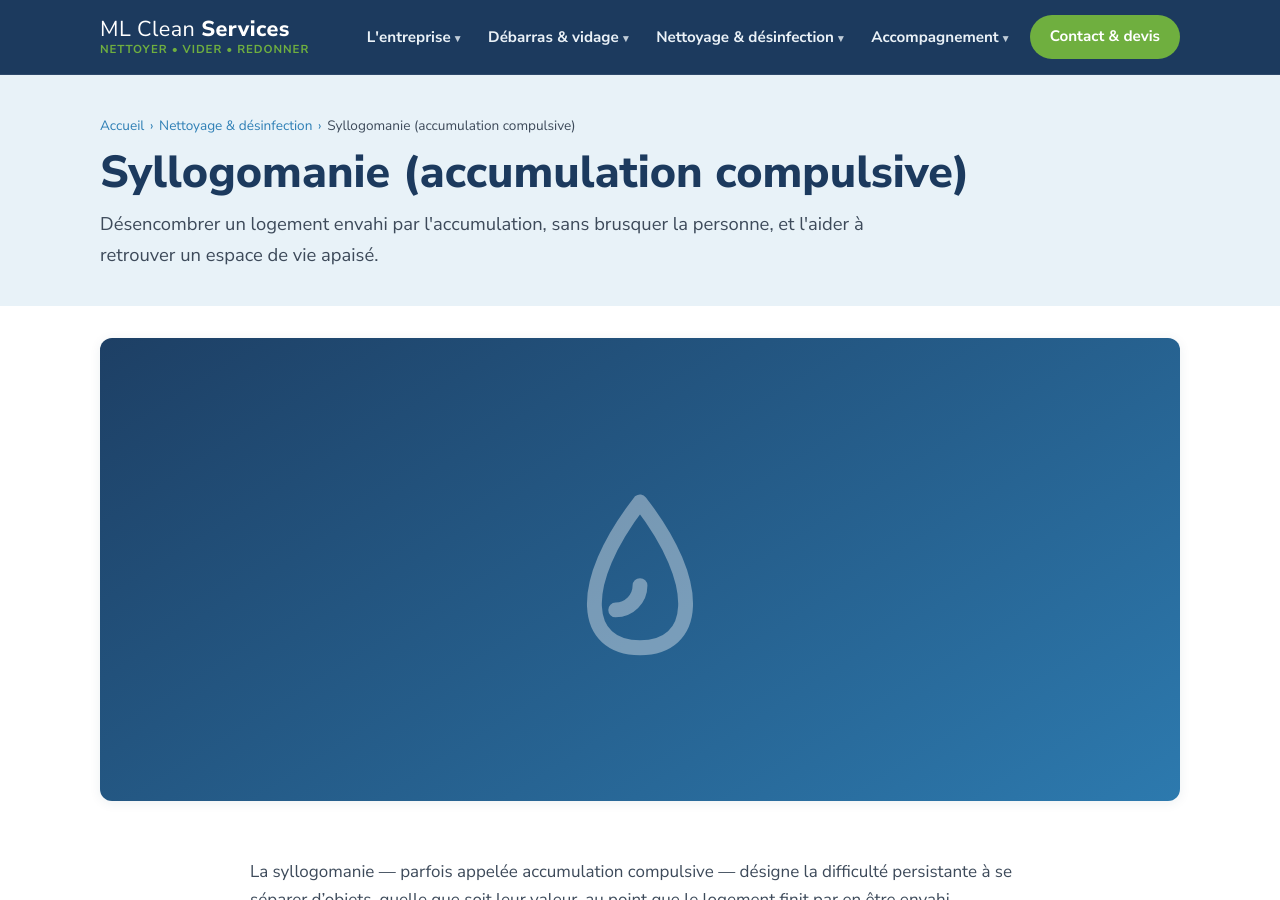
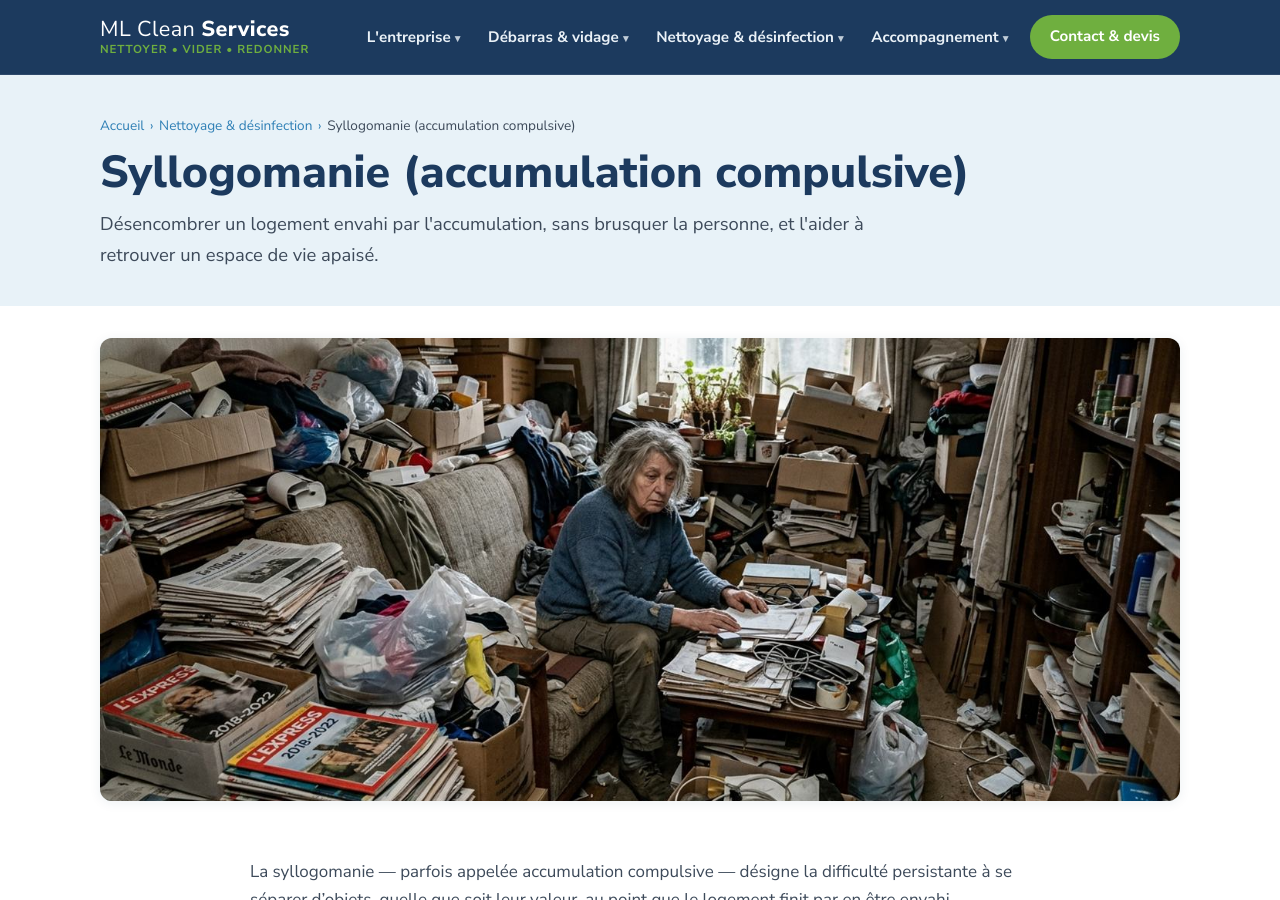
Before and after one commit to laeti-bras-droit-infopreneurs/ml-clean-services, a Jekyll site: the page built from _situations/syllogomanie.md, in a window 1280 px wide and 900 px high. Built offline with Jekyll 4.4.1, drawn with Linux system fonts in a browser that asks for light colours.

Commit message:
Ajoute le visuel de la page syllogomanie
Co-Authored-By: Claude Opus 4.8 <noreply@anthropic.com>

```diff
--- a/_situations/syllogomanie.md
+++ b/_situations/syllogomanie.md
@@ -1,6 +1,7 @@
 ---
 title: "Syllogomanie (accumulation compulsive)"
 pole: nettoyage-desinfection
+image: /assets/img/syllogomanie.jpg
 accroche: >-
   Désencombrer un logement envahi par l'accumulation, sans brusquer la
   personne, et l'aider à retrouver un espace de vie apaisé.
```
Also changed, not shown: assets/img/syllogomanie.jpg (added).
